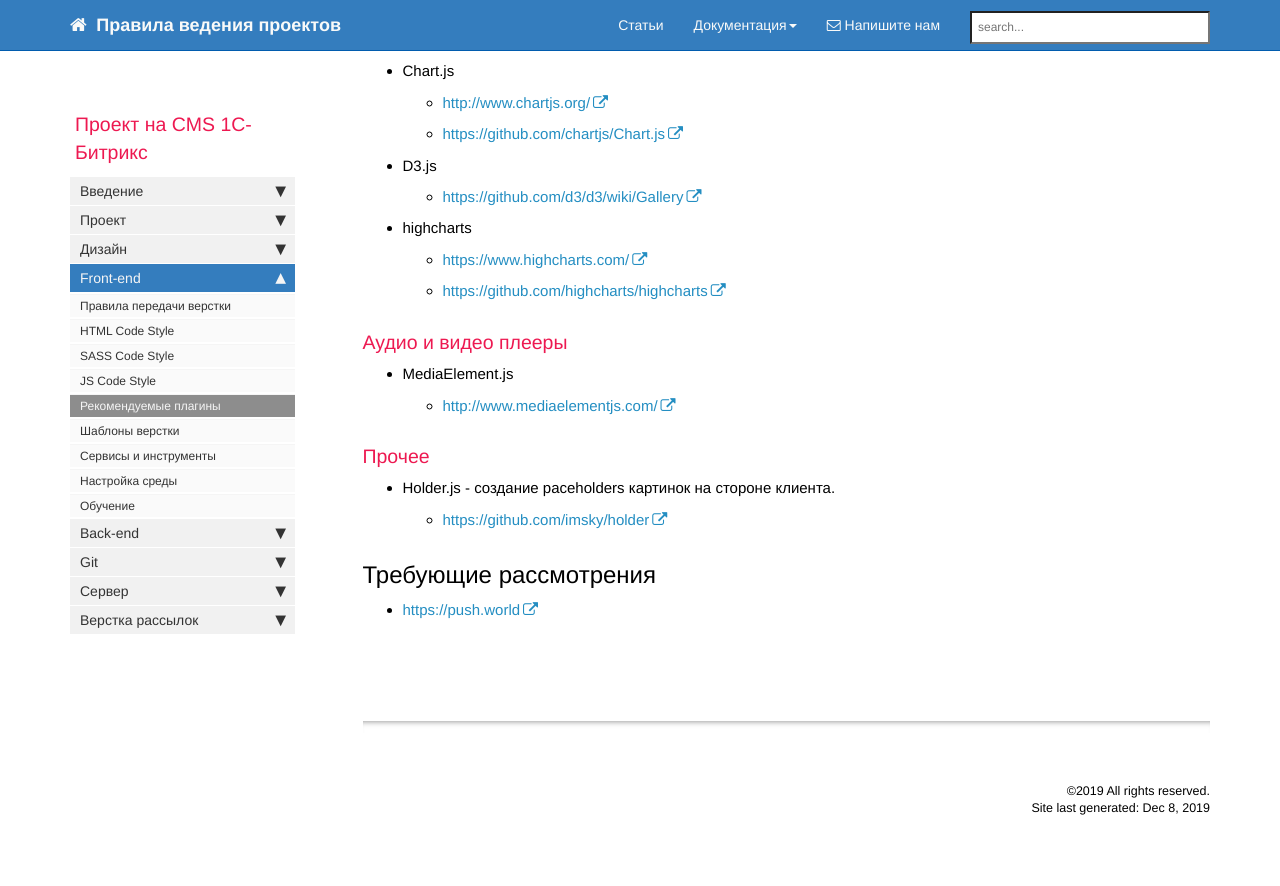
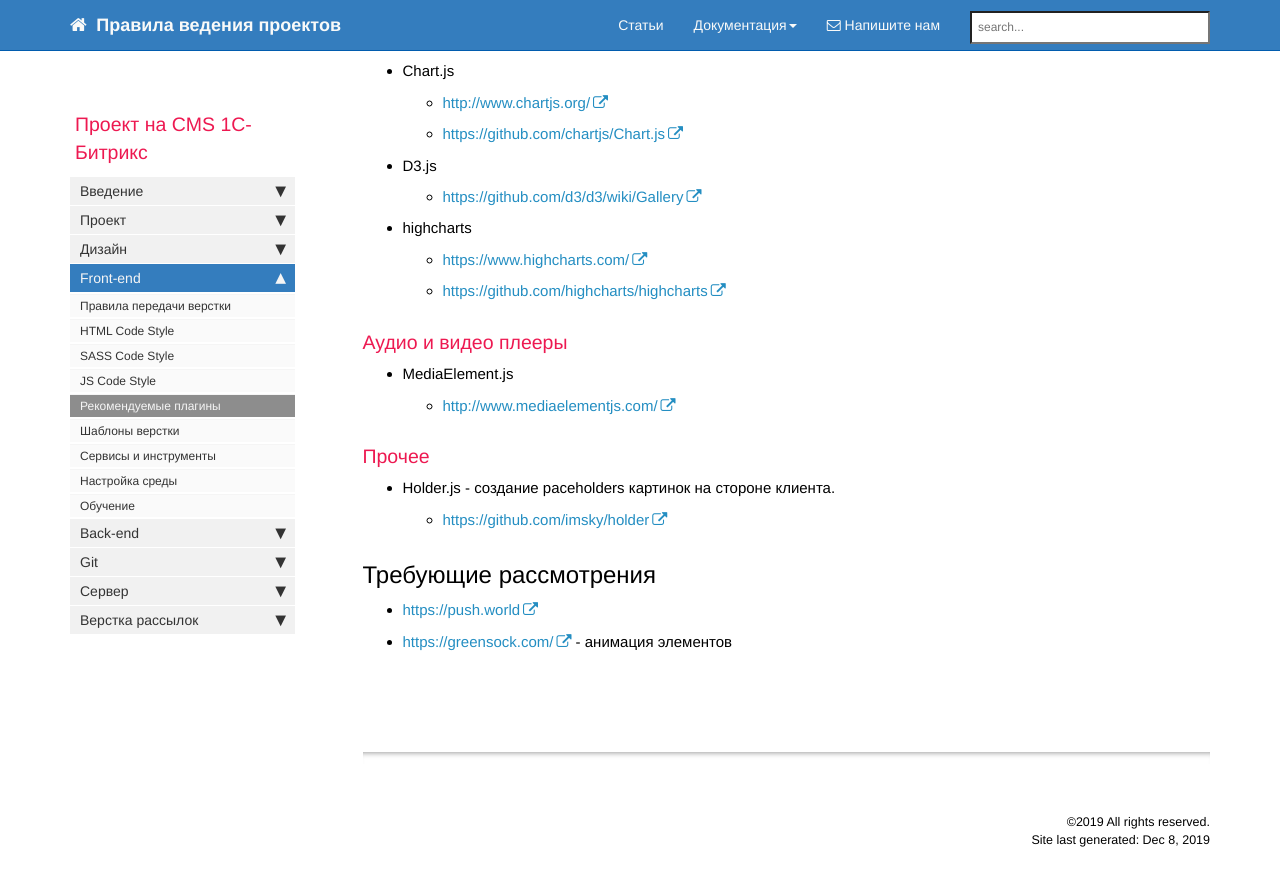
Before and after one commit to gdecider/gdecider.github.io, a Jekyll site: the page built from pages/bx/bx_front-recomend-plugins.md, in a window 1280 px wide and 900 px high, scrolled down 11108 px. Shown: the top 886 px of the window. Built offline with Jekyll 4.4.1, drawn with Linux system fonts in a browser that asks for light colours; nearby versions of some CDN libraries; comment, search, counter and statistics services are not loaded.

Commit message:
Update bx_front-recomend-plugins.md

```diff
--- a/pages/bx/bx_front-recomend-plugins.md
+++ b/pages/bx/bx_front-recomend-plugins.md
@@ -629,3 +629,4 @@ toc: false
 ## Требующие рассмотрения
 
 * [https://push.world](https://push.world)
+* [https://greensock.com/](https://greensock.com/) - анимация элементов
```
